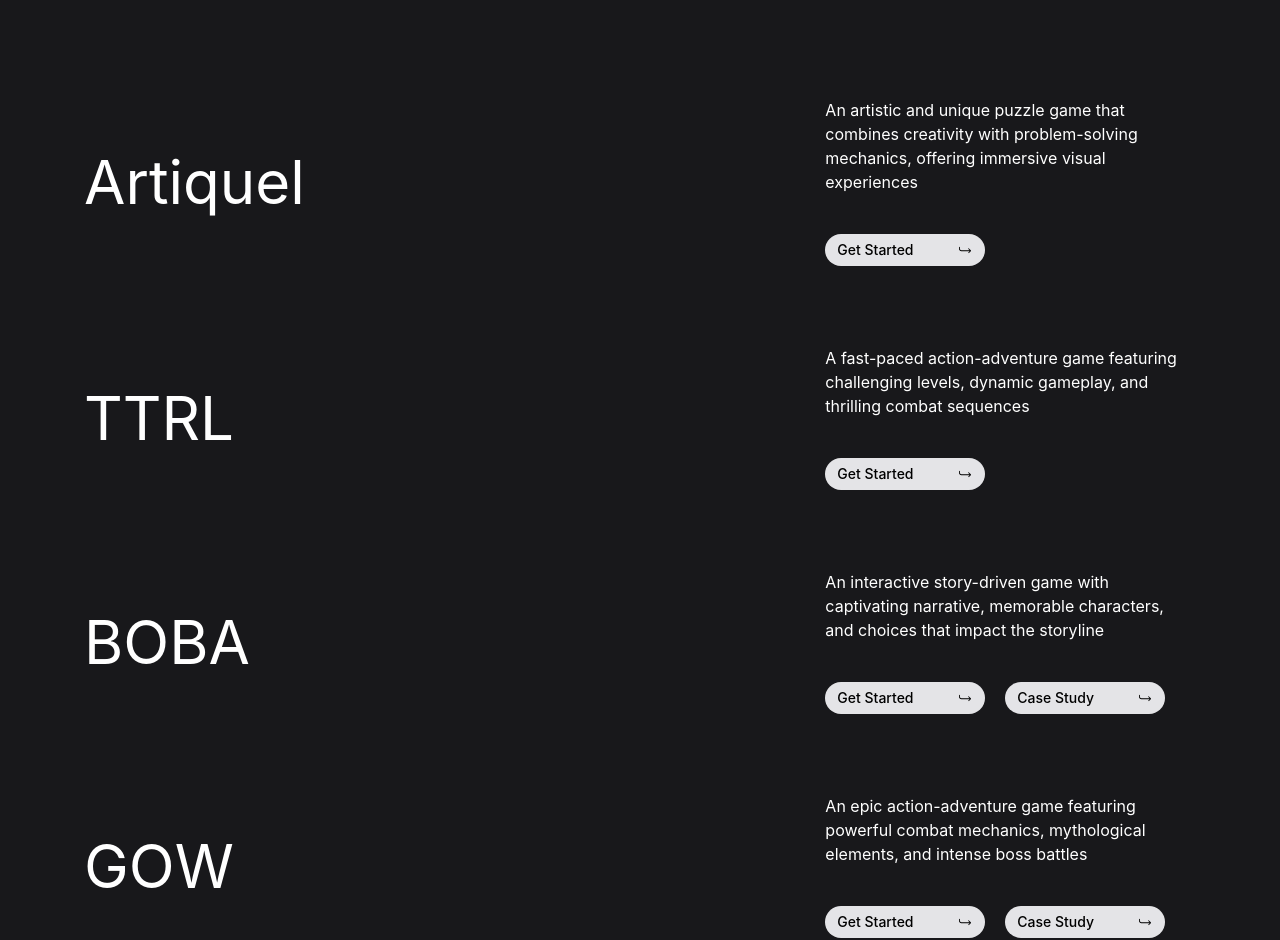
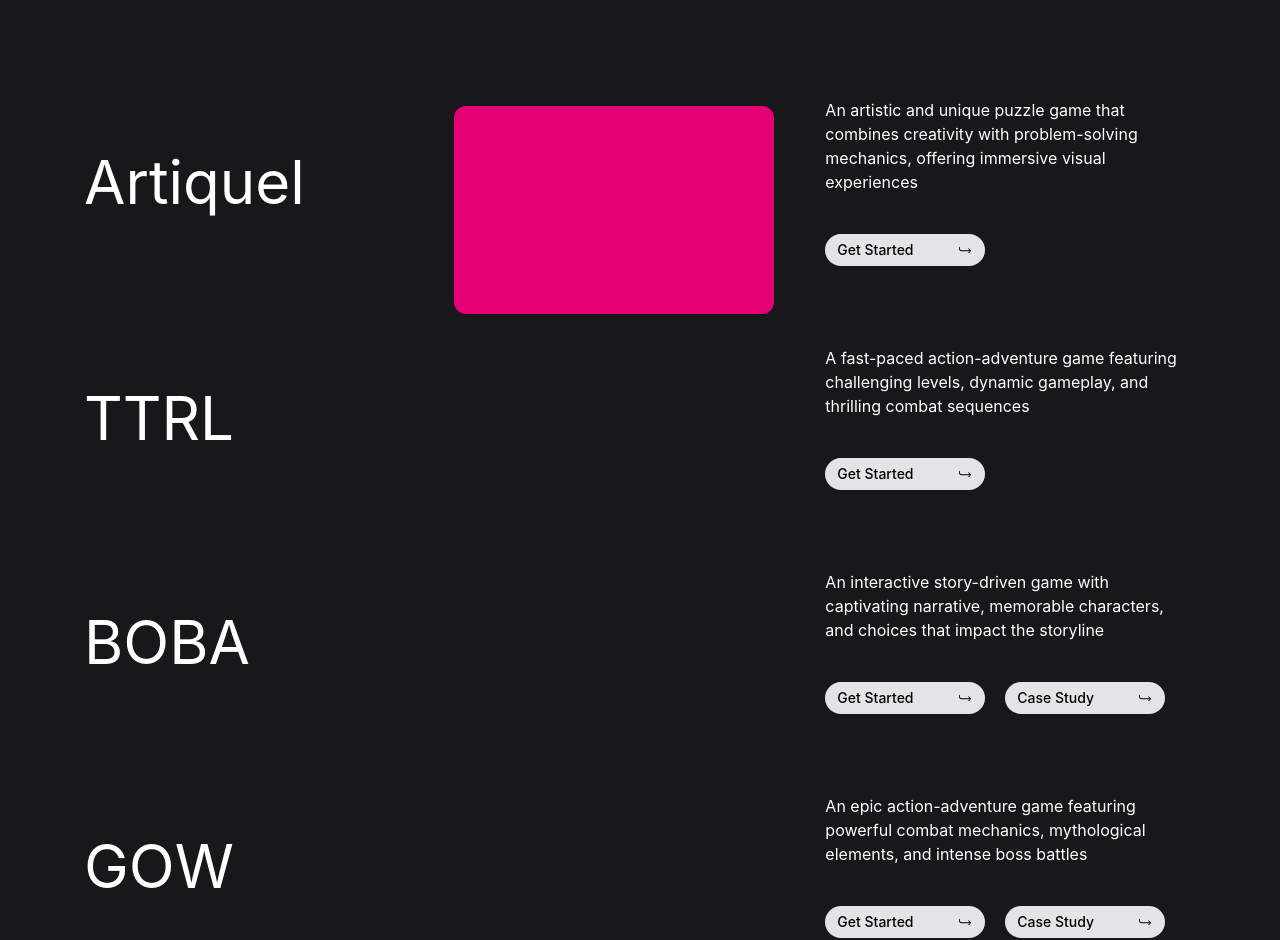
Before and after one commit to MR-ALENN/Refokuss, a React (Vite) app: page / in a window 1280 px wide. Shown: the part 616-1556 px from the top of the page. Built offline with nearby package versions, Linux system fonts and the light colour scheme.

Commit message:
Products Animations is Done

```diff
--- a/src/App.jsx
+++ b/src/App.jsx
@@ -11,7 +11,7 @@ const App = () => {
   const scroll = new LocomotiveScroll();
   return (
     <>
-    <div className="w-auto h-auto bg-zinc-900 text-white">
+    <div className="w-full h-full bg-zinc-900 text-white">
    <NavBar />
    <Work />
    <Stripes/>
--- a/src/componets/Product.jsx
+++ b/src/componets/Product.jsx
@@ -1,20 +1,20 @@
-import React from 'react'
-import Button from './Button'
-const Product = ({val}) => {
-
+import React from "react";
+import Button from "./Button";
+const Product = ({ val, mover, count }) => {
   return (
-    <div className='w-full py-3 text-white'>
-      <div className='max-w-6xl mx-auto flex justify-between items-center py-7 px-5'>
-<h1 className='text-6xl capitalize'>{val.name}</h1>
-<div className='w-1/3'>
-  <p>{val.desc}</p>
-<div className="Buttons flex gap-5 mt-10"><Button />
-{val.case && <Button title="Case Study" />}
-</div>
-</div>
+    <div className="w-full py-3 text-white">
+      <div onMouseEnter={()=>{mover(count)}} className="max-w-6xl mx-auto flex justify-between items-center py-7 px-5">
+        <h1 className="text-6xl capitalize">{val.name}</h1>
+        <div className="w-1/3">
+          <p>{val.desc}</p>
+          <div className="Buttons flex gap-5 mt-10">
+            <Button />
+            {val.case && <Button title="Case Study" />}
+          </div>
+        </div>
       </div>
     </div>
-  )
-}
+  );
+};
 
-export default Product
+export default Product;
--- a/src/componets/Products.jsx
+++ b/src/componets/Products.jsx
@@ -1,46 +1,92 @@
-import React from 'react'
+import React, { useState } from "react";
+import { motion, useScroll } from "motion/react";
 
-import Product from './Product'
+import Product from "./Product";
 const Products = () => {
-   const products_data=[
+  const products_data = [
     {
       name: "artiquel",
       desc: "An artistic and unique puzzle game that combines creativity with problem-solving mechanics, offering immersive visual experiences",
-    case: false
+      case: false,
     },
     {
       name: "TTRL",
       desc: "A fast-paced action-adventure game featuring challenging levels, dynamic gameplay, and thrilling combat sequences",
-    case: false
+      case: false,
     },
     {
       name: "BOBA",
       desc: "An interactive story-driven game with captivating narrative, memorable characters, and choices that impact the storyline",
-    case: true
+      case: true,
     },
     {
       name: "GOW",
       desc: "An epic action-adventure game featuring powerful combat mechanics, mythological elements, and intense boss battles",
-    case: true
+      case: true,
     },
     {
       name: "Jensi",
       desc: "A charming indie game with unique art style, engaging gameplay mechanics, and heartwarming narrative elements",
-    case: false
+      case: false,
     },
     {
       name: "CLaude",
       desc: "A sophisticated puzzle-strategy game that challenges players with complex scenarios, tactical thinking, and innovative gameplay loops",
-    case: true
-  }
-  ]
-  return (
-    <div className='w-full mt-15'>
-      {products_data.map((elem,index)=>(<Product key={index}  val={elem} />))}
-
-    </div>
-
-  )
+      case: true,
+    },
+  ];
+  const [pos, setPos] = useState(0);
+  // console.log(scrollYProgress);
+  const mover=(val)=>{
+setPos(val*13);
   }
 
-export default Products
+  return (
+    <div className="relative mt-15">
+      {products_data.map((elem, index) => (
+        <Product key={index} val={elem} mover={mover} count={index} />
+      ))}
+      <div className="absolute top-12 pointer-events-none h-full w-full">
+        <motion.div
+          initial={{ y: pos,x:"-50%" }}
+          animate={{ y: pos + "rem" }}
+          transition={{ease:[0.76,0,0.24,1], duration:.5}}
+          className=" absolute left-[48%] w-[20rem] h-[13rem] rounded-xl bg-pink-400 overflow-hidden"
+        >
+        <motion.div
+
+          animate={{ y: -pos + "rem" }}
+          transition={{ease:[0.76,0,0.24,1], duration:.5}}
+          className=" w-full h-full   bg-pink-600"
+        ></motion.div>
+        <motion.div
+
+          animate={{ y: -pos + "rem" }}
+          transition={{ease:[0.76,0,0.24,1], duration:.5}}
+          className=" w-full h-full  bg-yellow-500"
+        ></motion.div>
+        <motion.div
+
+          animate={{ y: -pos + "rem" }}
+          transition={{ease:[0.76,0,0.24,1], duration:.5}}
+          className=" w-full h-full   bg-pink-700"
+        ></motion.div>
+        <motion.div
+
+          animate={{ y: -pos + "rem" }}
+          transition={{ease:[0.76,0,0.24,1], duration:.5}}
+          className=" w-full h-full   bg-pink-400"
+        ></motion.div>
+        <motion.div
+
+          animate={{ y: -pos + "rem" }}
+          transition={{ease:[0.76,0,0.24,1], duration:.5}}
+          className=" w-full h-full   bg-pink-900"
+        ></motion.div>
+        </motion.div>
+      </div>
+    </div>
+  );
+};
+
+export default Products;
```
Lines whose indentation alone changed are shown as unchanged.
